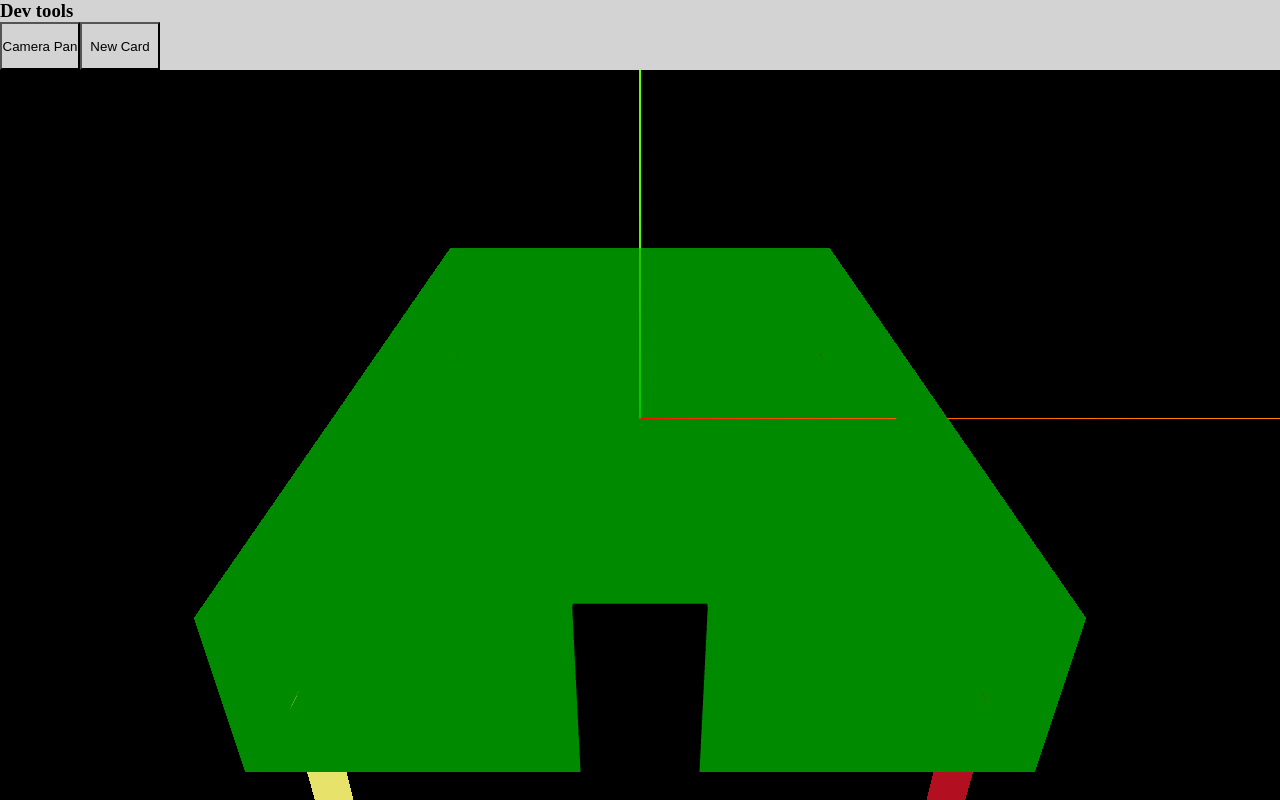
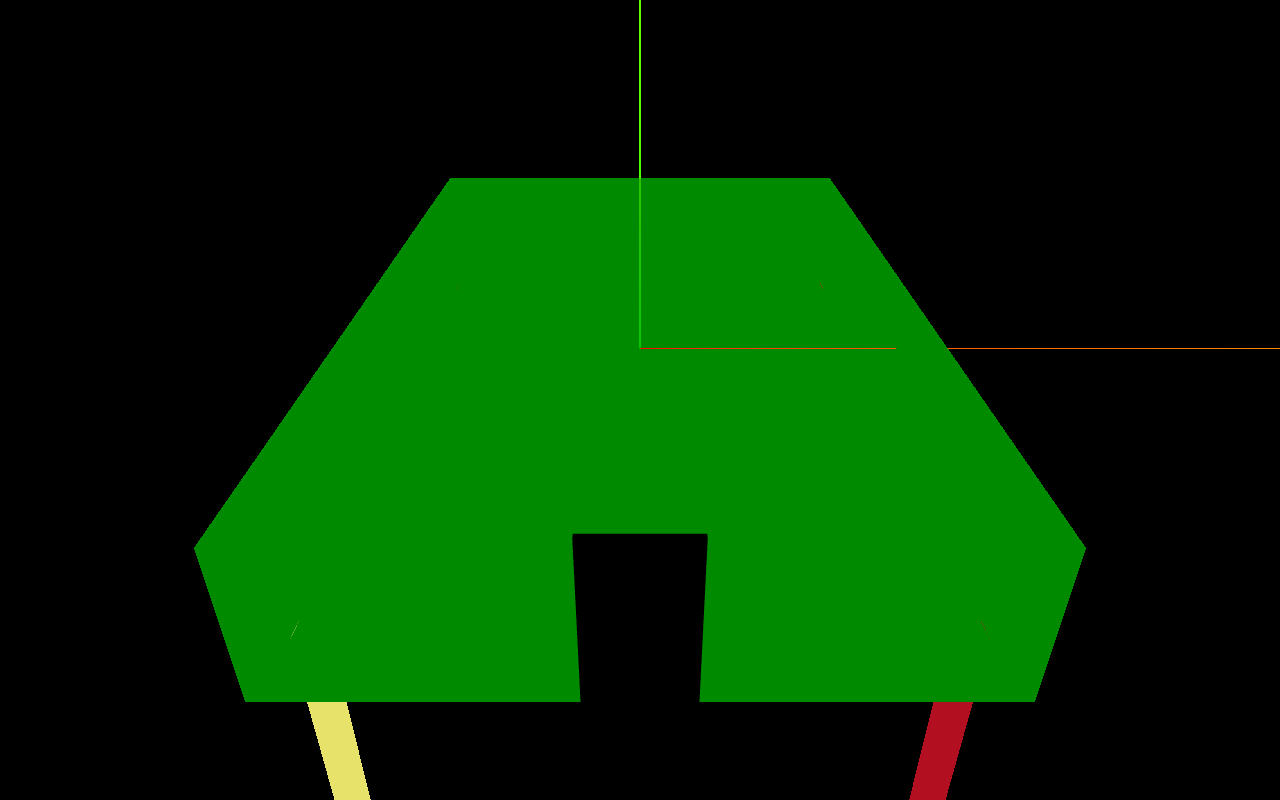
Before and after one commit to tBaronDar/card-drape, a Next.js app: page / in a window 1280 px wide. Built offline with nearby package versions, Linux system fonts and the light colour scheme.

Commit message:
removed buttons

```diff
--- a/app/page.jsx
+++ b/app/page.jsx
@@ -47,17 +47,17 @@ export default function MainScene() {
 	}
 
 	return (
-		<div className={styles.master}>
-			<h3 className={styles.text}>Dev tools</h3>
-			<button
-				className={styles[isCameraClicked ? "button-clicked" : "controls"]}
-				onClick={() => {
-					setIsCameraClicked(!isCameraClicked);
-					setCameraManualControls(!cameraManualControl);
-				}}>
-				Camera Pan
-			</button>
-			<button className={styles.controls}>New Card</button>
+		// <div className={styles.master}>
+		// 	<h3 className={styles.text}>Dev tools</h3>
+		// 	<button
+		// 		className={styles[isCameraClicked ? "button-clicked" : "controls"]}
+		// 		onClick={() => {
+		// 			setIsCameraClicked(!isCameraClicked);
+		// 			setCameraManualControls(!cameraManualControl);
+		// 		}}>
+		// 		Camera Pan
+		// 	</button>
+		// 	<button className={styles.controls}>New Card</button>
 		<Canvas className={styles.canvasMain}>
 			<axesHelper args={[12]} />
 			<spotLight position={[0, 5, -5]} visible />
@@ -85,6 +85,6 @@ export default function MainScene() {
 					/>
 				))}
 		</Canvas>
-		</div>
+		// </div>
 	);
 }
```
Lines whose indentation alone changed are shown as unchanged.
